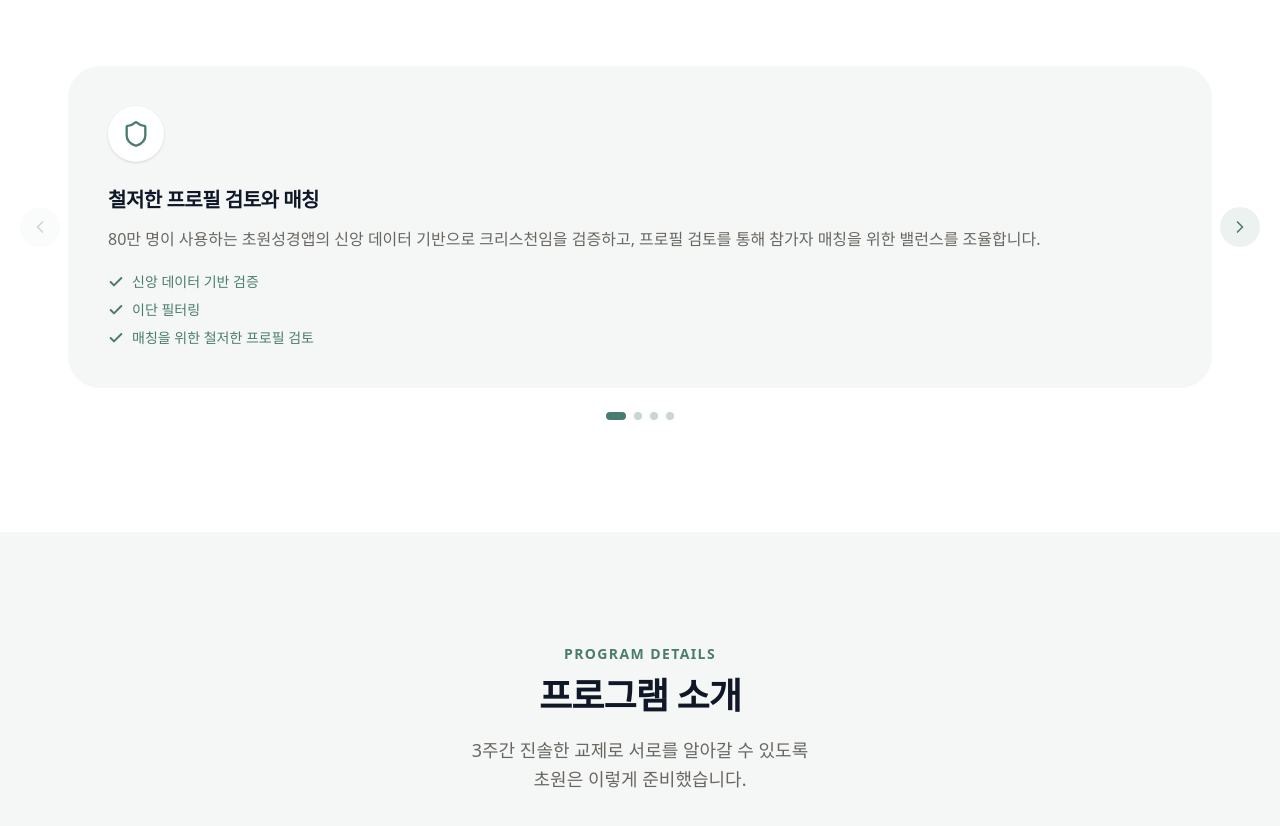
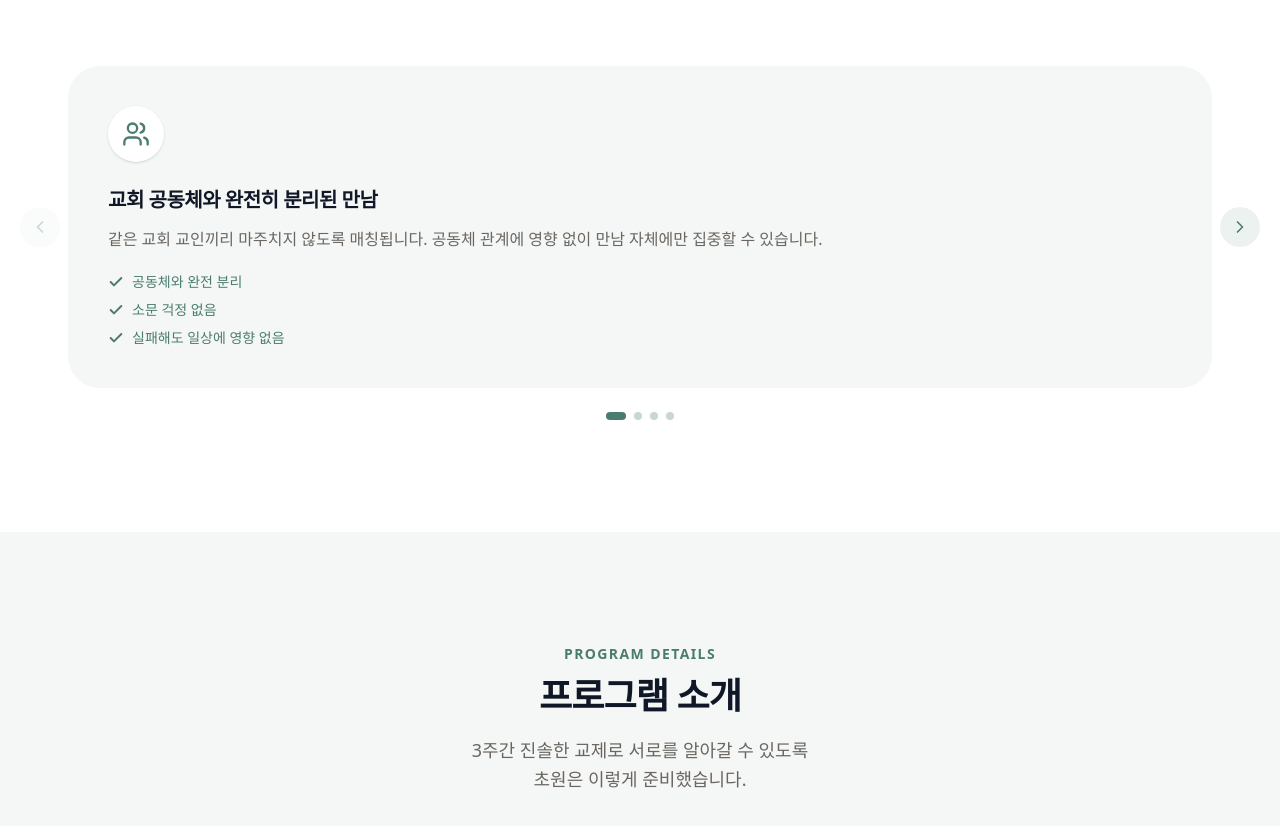
Before and after one commit to to-jiyoona/-, a React (Vite) app: page /v3 in a window 1280 px wide. Shown: the part 3100-3926 px from the top of the page. Built offline with nearby package versions, Linux system fonts and the light colour scheme; a web font is replaced by a local one.

Commit message:
V3 WHY 섹션 — 박스 순서 2-1-4-3으로 변경
Co-Authored-By: Claude Sonnet 4.6 <noreply@anthropic.com>

```diff
--- a/src/app/pages/LandingPageV3.tsx
+++ b/src/app/pages/LandingPageV3.tsx
@@ -79,28 +79,28 @@ const reviews = [
 
 const whyItems = [
   {
+    icon: <Users className="w-7 h-7" />,
+    title: "교회 공동체와 완전히 분리된 만남",
+    desc: "같은 교회 교인끼리 마주치지 않도록 매칭됩니다. 공동체 관계에 영향 없이 만남 자체에만 집중할 수 있습니다.",
+    points: ["공동체와 완전 분리", "소문 걱정 없음", "실패해도 일상에 영향 없음"],
+  },
+  {
     icon: <Shield className="w-7 h-7" />,
     title: "철저한 프로필 검토와 매칭",
     desc: "80만 명이 사용하는 초원성경앱의 신앙 데이터 기반으로 크리스천임을 검증하고, 프로필 검토를 통해 참가자 매칭을 위한 밸런스를 조율합니다.",
     points: ["신앙 데이터 기반 검증", "이단 필터링", "매칭을 위한 철저한 프로필 검토"],
   },
   {
-    icon: <Users className="w-7 h-7" />,
-    title: "교회 공동체와 완전히 분리된 만남",
-    desc: "같은 교회 교인끼리 마주치지 않도록 매칭됩니다. 공동체 관계에 영향 없이 만남 자체에만 집중할 수 있습니다.",
-    points: ["공동체와 완전 분리", "소문 걱정 없음", "실패해도 일상에 영향 없음"],
+    icon: <MessageCircle className="w-7 h-7" />,
+    title: "신앙 가치관을 자연스럽게 나누는 구조",
+    desc: "발제문이 제공되어 스몰토크 걱정 없이 대화를 시작할 수 있습니다. 신앙, 가치관, 인생관을 깊이 있게 나누며 진정성 있는 만남이 시작됩니다.",
+    points: ["발제문 기반 토론", "깊이 있는 대화", "신앙 가치관 자연스럽게 확인"],
   },
   {
     icon: <Lock className="w-7 h-7" />,
     title: "철저히 보호되는 개인정보",
     desc: "소개팅 앱처럼 사전에 정보를 공개하지 않습니다. 연락처는 양쪽이 모두 선택했을 때만 공유되며, 프로그램 진행 외에는 어떤 정보도 공개되지 않습니다.",
     points: ["선택적 정보 공개", "철저한 보안", "신뢰할 수 있는 플랫폼"],
-  },
-  {
-    icon: <MessageCircle className="w-7 h-7" />,
-    title: "신앙 가치관을 자연스럽게 나누는 구조",
-    desc: "발제문이 제공되어 스몰토크 걱정 없이 대화를 시작할 수 있습니다. 신앙, 가치관, 인생관을 깊이 있게 나누며 진정성 있는 만남이 시작됩니다.",
-    points: ["발제문 기반 토론", "깊이 있는 대화", "신앙 가치관 자연스럽게 확인"],
   },
 ];
 
```
Also changed, not shown: 2 other files (tests, documents, lock files or other folders).
